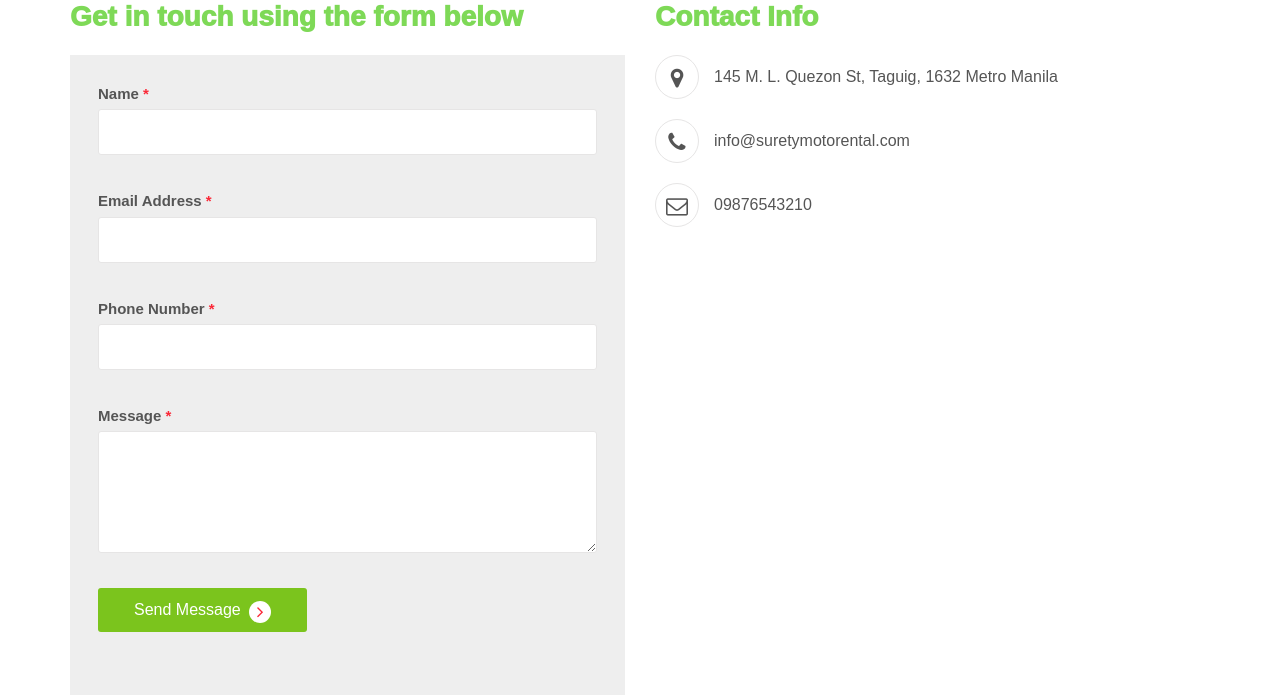
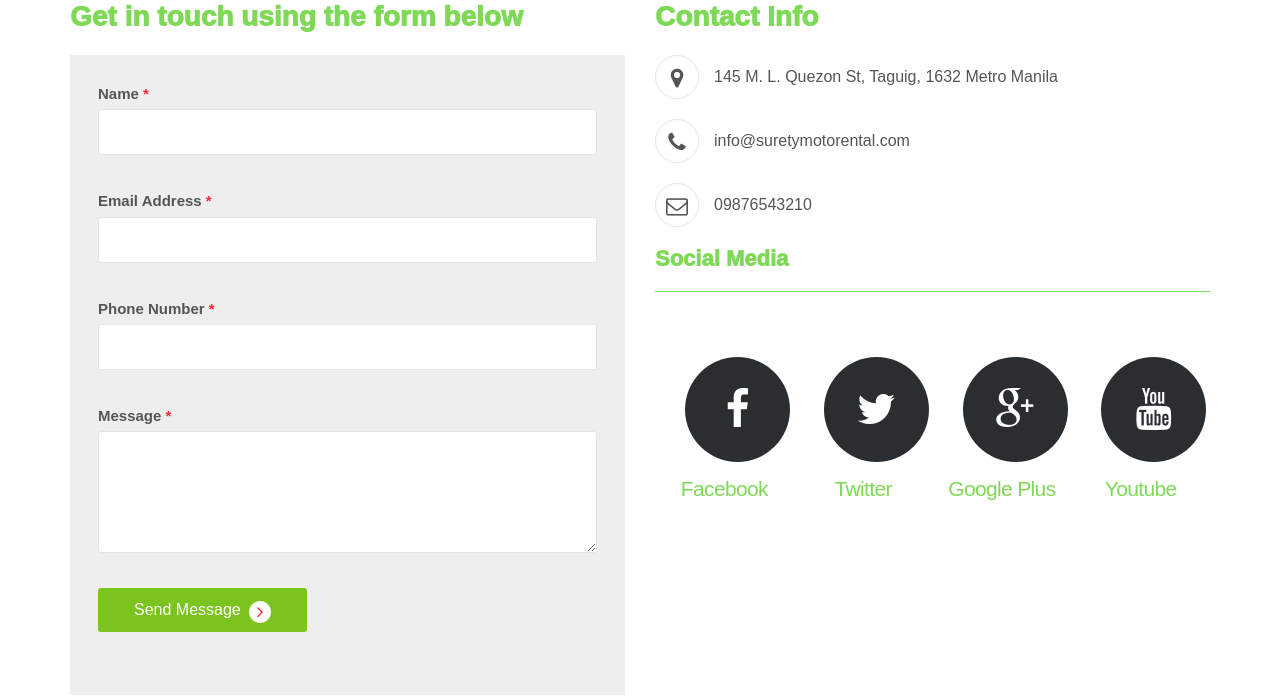
Before and after one commit to kimjayson-ph/surety, a PHP site: the page made by contact-us.php in a window 1280 px wide. Shown: the part 458-1157 px from the top of the page. Run offline with PHP 8.4, Linux system fonts and the light colour scheme; a user stored in the database is signed in; data comes from the database, SQL or seed files in the repository; data that the repository does not hold is empty.

Commit message:
modified:   contact-us.php

```diff
--- a/contact-us.php
+++ b/contact-us.php
@@ -161,6 +161,70 @@ if (isset($_POST['send'])) {
             <?php }
             } ?>
           </div>
+          <h4 class="title">Social Media</h4>
+        <div class="col-lg-3 col-md-3 col-sm-3">
+          <div class="servicebox text-center">
+            <div class="service-icon">
+              <div class="dm-icon-effect-1" data-effect="slide-bottom">
+                <a href="#" class=""> <i class="dm-icon fa fa-facebook fa-3x"></i> </a>
+              </div>
+              <div class="servicetitle">
+                <h4>Facebook</h4>
+              </div>
+            </div>
+            <!-- service-icon -->
+          </div>
+          <!-- servicebox -->
+        </div>
+        <!-- large-3 -->
+
+        <div class="col-lg-3 col-md-3 col-sm-3">
+          <div class="servicebox text-center">
+            <div class="service-icon">
+              <div class="dm-icon-effect-1" data-effect="slide-bottom">
+                <a href="#" class=""> <i class="dm-icon fa fa-twitter fa-3x"></i> </a>
+              </div>
+              <div class="servicetitle">
+                <h4>Twitter</h4>
+              </div>
+            </div>
+            <!-- service-icon -->
+          </div>
+          <!-- servicebox -->
+        </div>
+        <!-- large-3 -->
+
+        <div class="col-lg-3 col-md-3 col-sm-3">
+          <div class="servicebox text-center">
+            <div class="service-icon">
+              <div class="dm-icon-effect-1" data-effect="slide-bottom">
+                <a href="#" class=""> <i class="dm-icon fa fa-google-plus fa-3x"></i> </a>
+              </div>
+              <div class="servicetitle">
+                <h4>Google Plus</h4>
+              </div>
+            </div>
+            <!-- service-icon -->
+          </div>
+          <!-- servicebox -->
+        </div>
+        <!-- large-3 -->
+
+        <div class="col-lg-3 col-md-3 col-sm-3">
+          <div class="servicebox text-center">
+            <div class="service-icon">
+              <div class="dm-icon-effect-1" data-effect="slide-bottom">
+                <a href="#" class=""> <i class="dm-icon fa fa-youtube fa-3x"></i> </a>
+              </div>
+              <div class="servicetitle">
+                <h4>Youtube</h4>
+              </div>
+            </div>
+            <!-- service-icon -->
+          </div>
+          <!-- servicebox -->
+        </div>
+        <!-- large-3 -->
         </div>
       </div>
     </div>
```
